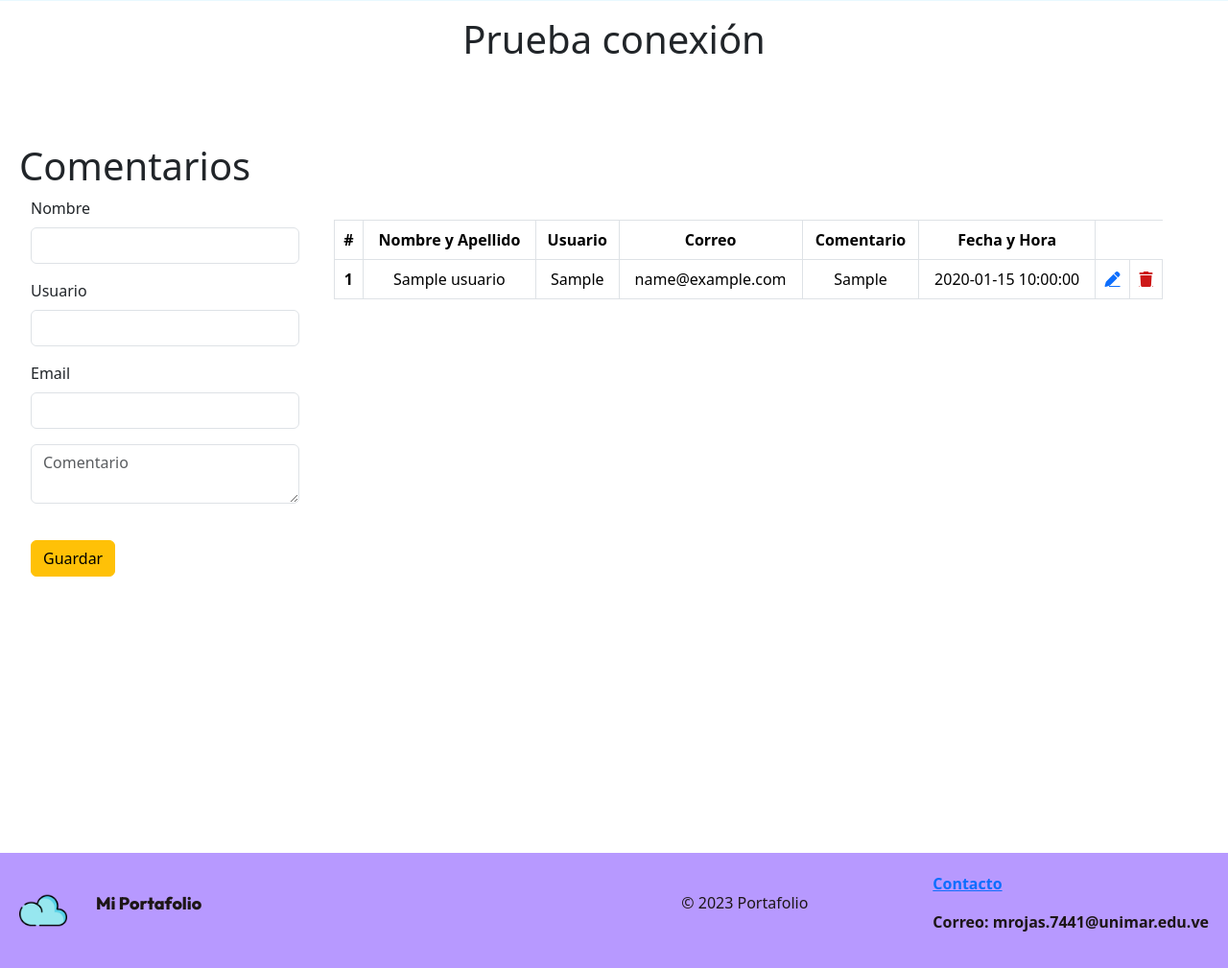
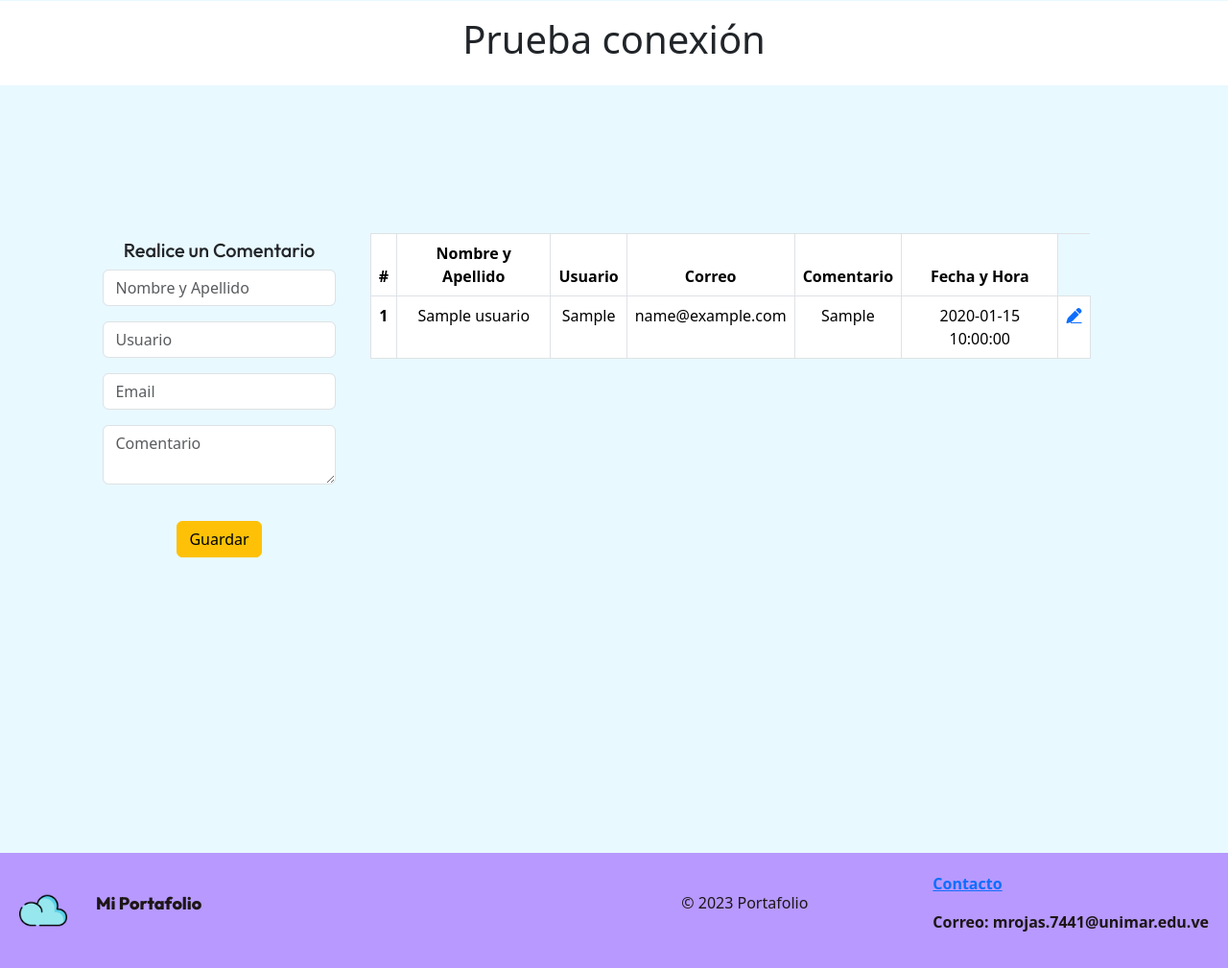
Before and after one commit to MariaJDC/Portafolio, a PHP site: page / in a window 1280 px wide. Shown: the part 2471-3480 px from the top of the page at 96% size. Run offline with PHP 8.4, Linux system fonts and the light colour scheme; tables that the repository leaves empty or names only in its code hold one stand-in row (values such as "Sample post"); some libraries are stand-ins or nearby versions; some web fonts are replaced.

Commit message:
casi listo

```diff
--- a/controler/delete_user.php
+++ /dev/null
@@ -1,5 +0,0 @@
-<?php
-
-
-
-?>
--- a/index.php
+++ b/index.php
@@ -28,6 +28,7 @@
             </ul>
         </nav>
     </header>
+
 
     <section id="sobreMi">
         <div class="contenedorImagenText">
@@ -95,23 +96,24 @@
     <h1 class="text-center p-3">Prueba conexión</h1>
 
 <section id="comentarios">
-    <h1>Comentarios</h1>
+
+
+    <div class="contenedorComentarios">
 
     <div class="container-fluid row">
         <form class="col-3" method="post" action="">
+           <h1 class="comentarioTitulo">Realice un Comentario</h1>
+
             <div class="mb-3">
-                <label for="NombreApellido" class="form-label">Nombre</label>
-                <input type="text" class="form-control" name="NombreApellido">
+                <input type="text" class="form-control" placeholder="Nombre y Apellido" name="NombreApellido">
             </div>
 
             <div class="mb-3" class="form-floating">
-                <label for="Usuario" class="form-label">Usuario</label>
-                <input type="text" class="form-control" name="Usuario">
+                <input type="text" class="form-control" placeholder="Usuario" name="Usuario">
             </div>
 
             <div class="mb-3">
-                <label for="Email" class="form-label">Email</label>
-                <input type="email" class="form-control" name="Email">
+                <input type="email" class="form-control" placeholder="Email" name="Email">
             </div>
 
             <div class="textArea">
@@ -152,7 +154,6 @@
                         <td><?=$datos->nota?></td>
                         <td><?=$datos->fechanota?></td>
                         <td><a href="edit_index.php?id=<?= $datos->id ?>"  class="fa-solid fa-pen"></a></td>
-                        <td><a href="" class="fa-solid fa-trash" style= "color:#CD1818"></a></td>
                     </tr>
 
                 <?php } ?>
@@ -160,6 +161,7 @@
             </tbody>
         </table>
     </div>
+        </div>
         </div>
     </section>
 
--- a/style.css
+++ b/style.css
@@ -60,6 +60,10 @@ section {
     background-color: #E8F9FF;
 }
 
+#comentarios{
+    background-color: #E8F9FF;
+}
+
 .tituloMisRedes{
     font-family: "Outfit", serif;
     text-align: center;
@@ -83,7 +87,7 @@ section {
 }
 
 .textos{
-    font-size: 20px;
+    font-size: 15px;
     color: #000;
     width: 700px; /* tama;o del cuadro de texto */
 }
@@ -159,3 +163,19 @@ footer img{
     margin: auto;
     border-color: #ad89ff;
 }
+
+.contenedorComentarios{
+    display: flex;
+    margin: auto;
+    text-align: center;
+    width: fit-content;
+    margin-top: 70px;
+}
+
+.comentarioTitulo{
+    font-family: "Outfit", serif;
+    font-weight: 700px;
+    margin-top: 30px;
+    text-align: center;
+    font-size: 20px;
+}
```
